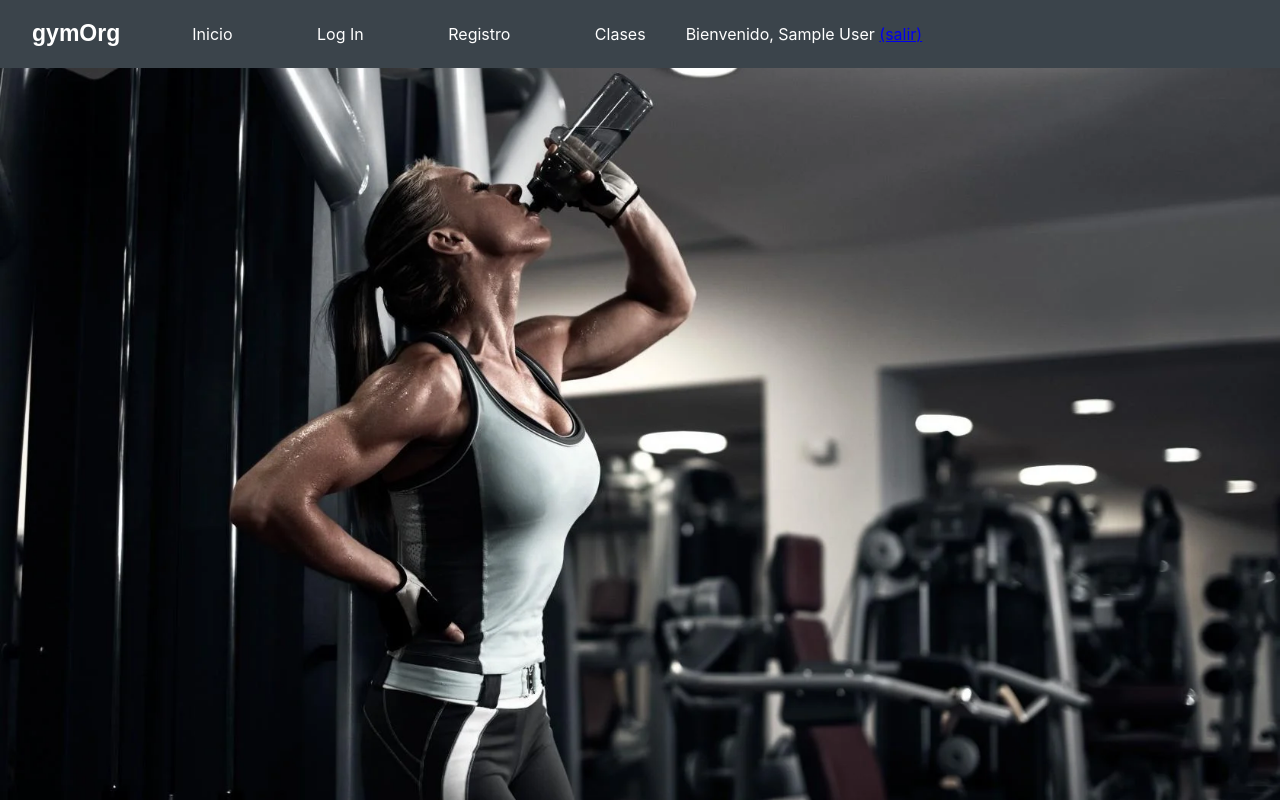
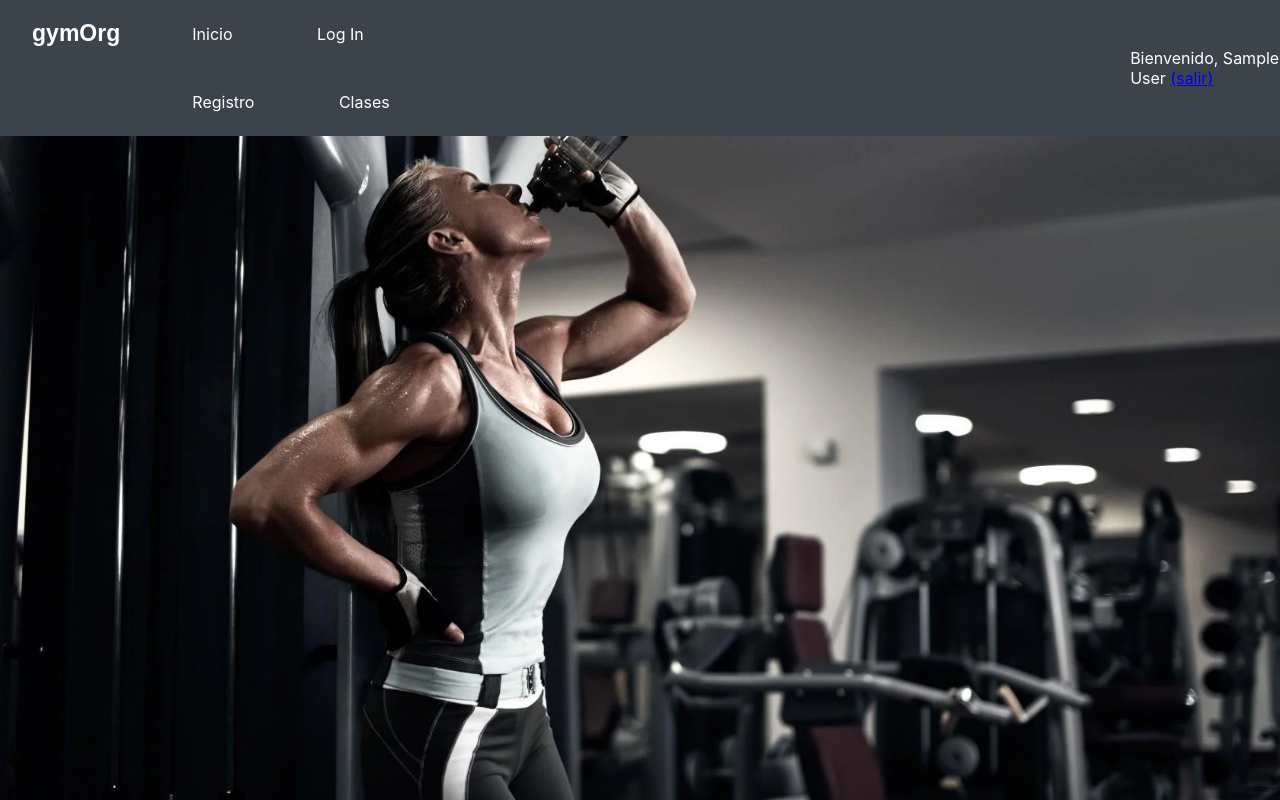
Before and after one commit to azulnogueraa/AmpliacionBasesDatos, a PHP site: page / in a window 1280 px wide. Run offline with PHP 8.4, Linux system fonts and the light colour scheme; the visitor is signed in with stand-in values (Sample User, id 1).

Commit message:
saludo a la derecha

```diff
--- a/css/login_registro.css
+++ b/css/login_registro.css
@@ -79,6 +79,7 @@ html{
 .saludo {
     color:white;
     align-content: center;
+    margin-left: 50%;
 }
 
 .saludo-topbar {
--- a/css/style.css
+++ b/css/style.css
@@ -79,6 +79,8 @@ html{
 .saludo {
     color:white;
     align-content: center;
+    margin-left: 50%;
+
 }
 
 .saludo-topbar {
@@ -90,7 +92,7 @@ html{
 }
 
 .saludo-topbar .salir-topbar {
-    color: #1ab2a8;
+    color: #ccc;
 }
 
 
```
